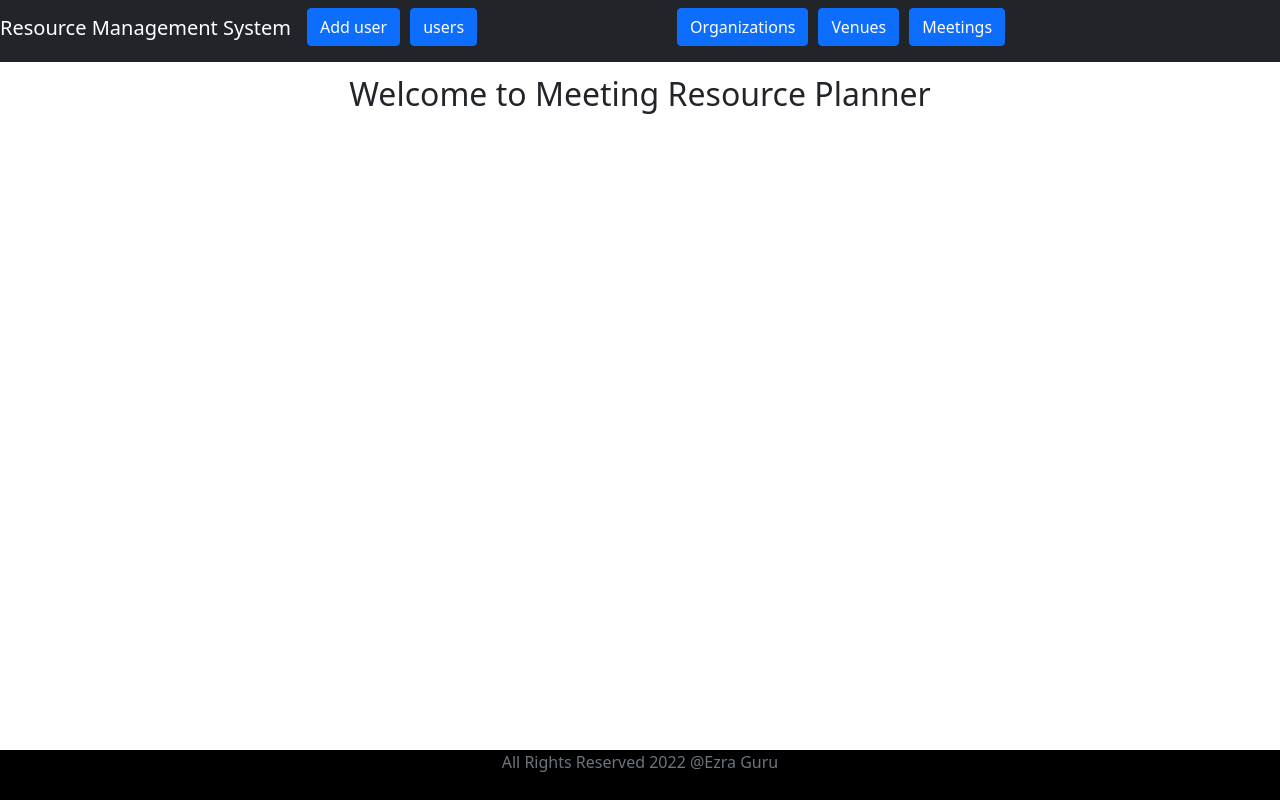
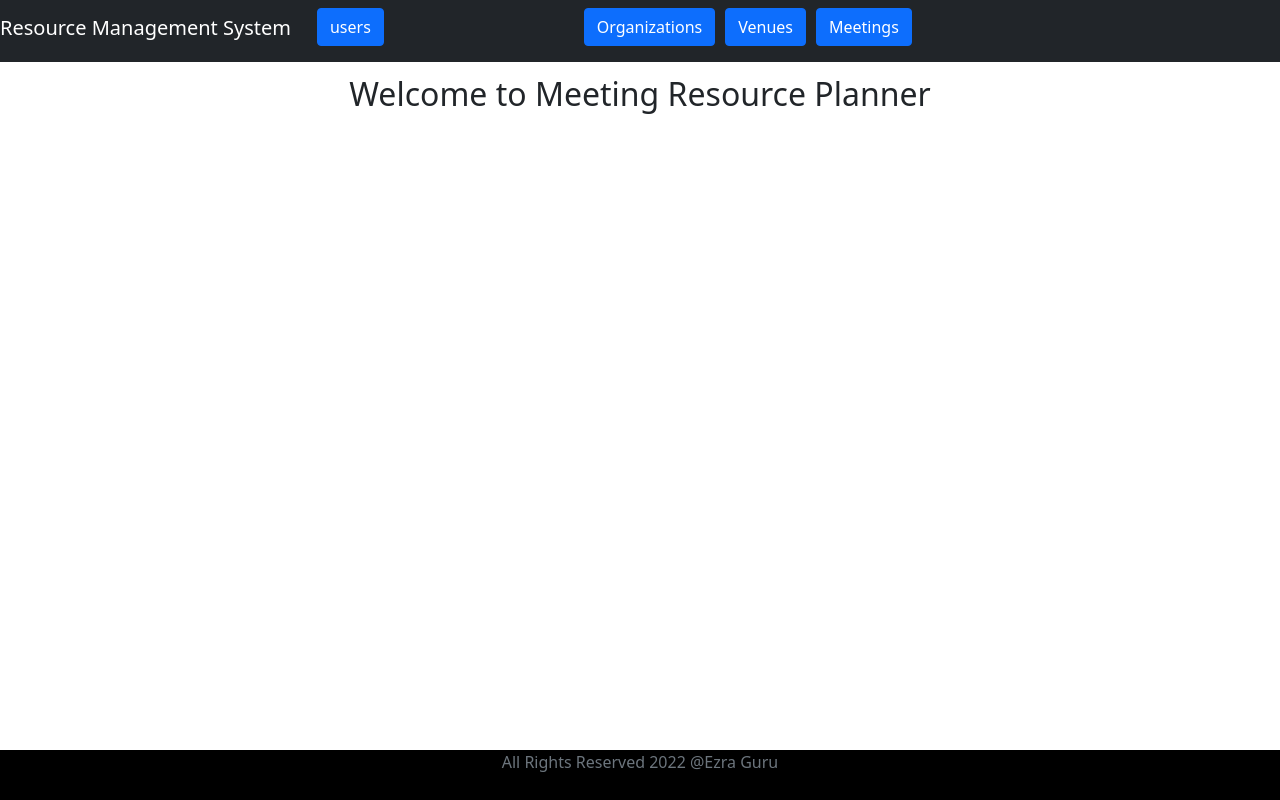
Before and after one commit to ezralangat88/Resource-Planner-Front-End--React-hooks-, a React (Create React App) app: page / in a window 1280 px wide. Built offline with nearby package versions, Linux system fonts and the light colour scheme.

Commit message:
Update org succ v2..

```diff
--- a/src/Components/HeaderComponent.jsx
+++ b/src/Components/HeaderComponent.jsx
@@ -8,7 +8,7 @@ const HeaderComponent = () => {
                     <nav className="navbar navbar-expand-md navbar-dark bg-dark">
                             <div>
                                 <a href="/" className="navbar-brand">Resource Management System</a>
-                                <Link to = 'add-user' className='btn btn-primary mb-2'>Add user</Link>
+                                {/* <Link to = 'add-user' className='btn btn-primary mb-2'>Add user</Link>                                */}
                                 <Link to = 'users' className='btn btn-primary mb-2' style = {{marginLeft:"10px"}}>users</Link>
                                 <Link to = '/list-org' className='btn btn-primary mb-2' style = {{marginLeft:"200px"}}>Organizations</Link>
                                 <Link to = '/venues' className='btn btn-primary mb-2' style = {{marginLeft:"10px"}}>Venues</Link>
```
